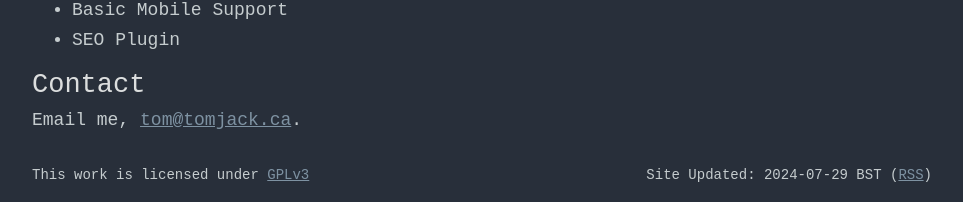
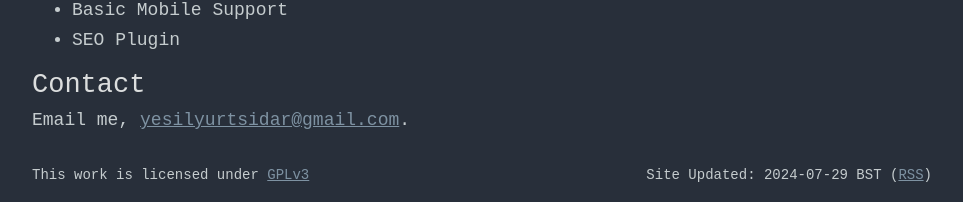
Before and after one commit to sidar-yesilyurt/sidar-yesilyurt.github.io, a Jekyll site: the page built from index.md, in a window 1280 px wide. Shown: the part 700-902 px from the top of the page, without its empty margins (158-1121 px from the left). Built offline with Jekyll 4.4.1, drawn with Linux system fonts in a browser that asks for light colours.

Commit message:
Update index.md

```diff
--- a/index.md
+++ b/index.md
@@ -20,4 +20,4 @@ Here's a new paragraph for you.
 - SEO Plugin
 
 ## Contact
-Email me, [tom@tomjack.ca](yesilyurtsidar@gmail.com).
+Email me, [yesilyurtsidar@gmail.com](yesilyurtsidar@gmail.com).
```
